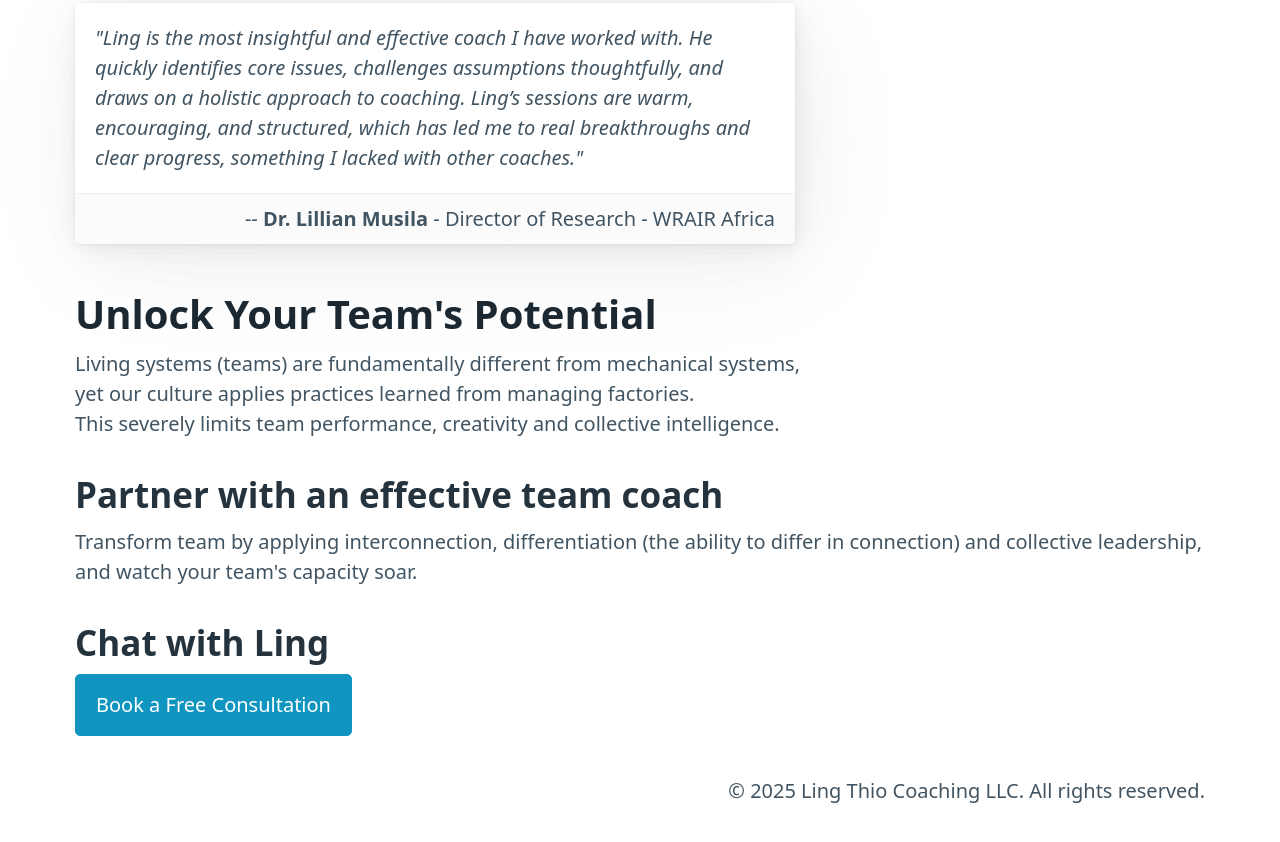
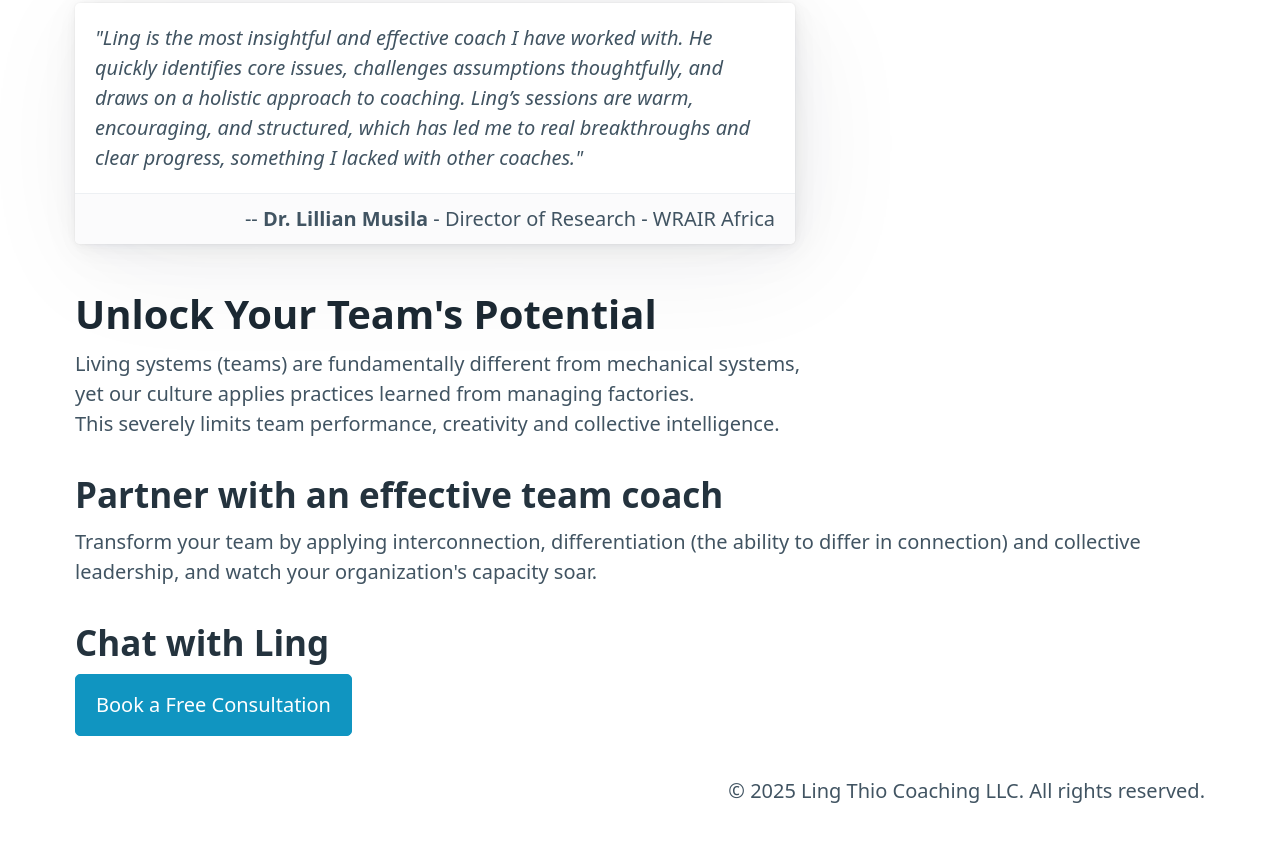
Before and after one commit to lingthio/lingthio.com, a plain HTML site: page docs/index.html in a window 1280 px wide. Shown: the part 502-1344 px from the top of the page. Drawn offline with nearby package versions, Linux system fonts and the light colour scheme.

Commit message:
Update index.html

```diff
--- a/docs/index.html
+++ b/docs/index.html
@@ -85,8 +85,8 @@
 
             <h2>Partner with an effective team coach</h2>
             <p>
-                Transform team by applying interconnection, differentiation (the ability to differ in connection) and collective leadership,
-                and watch your team's capacity soar.
+                Transform your team by applying interconnection, differentiation (the ability to differ in connection) and collective leadership,
+                and watch your organization's capacity soar.
             </p>
 
             <h2>Chat with Ling</h2>
```
